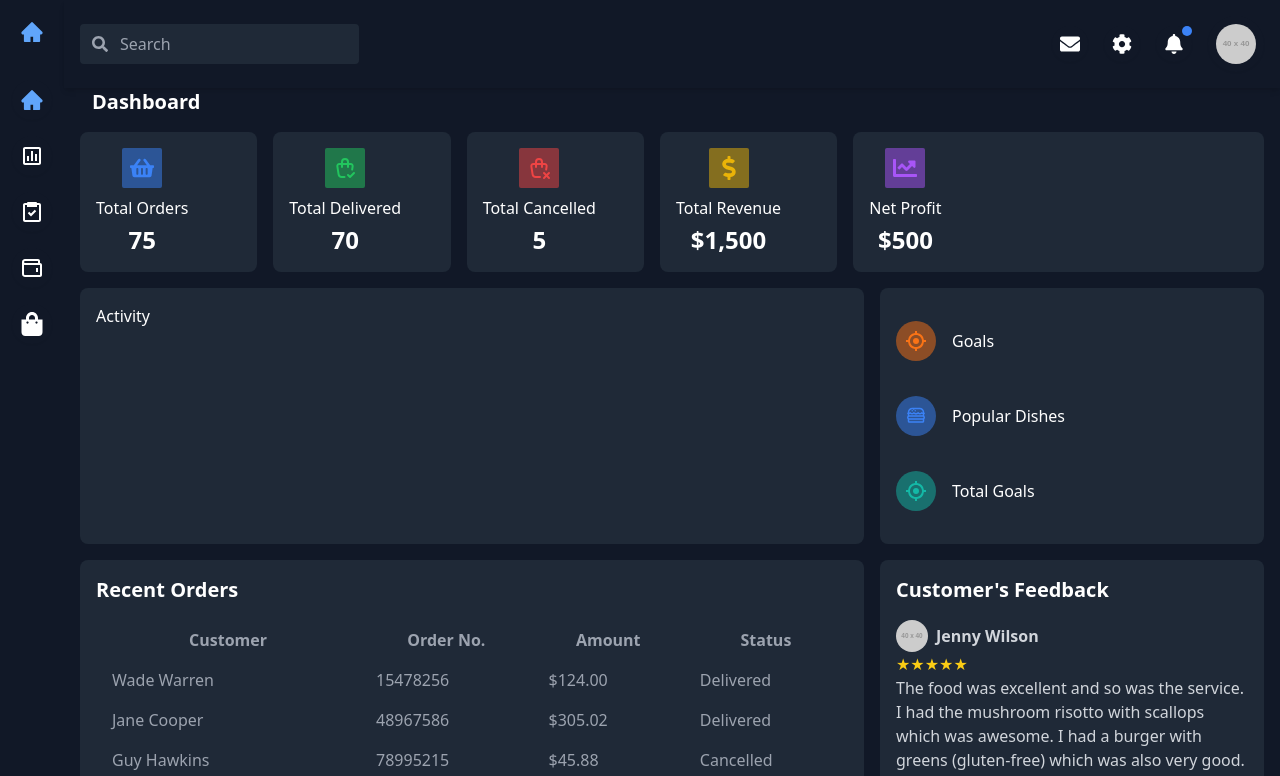
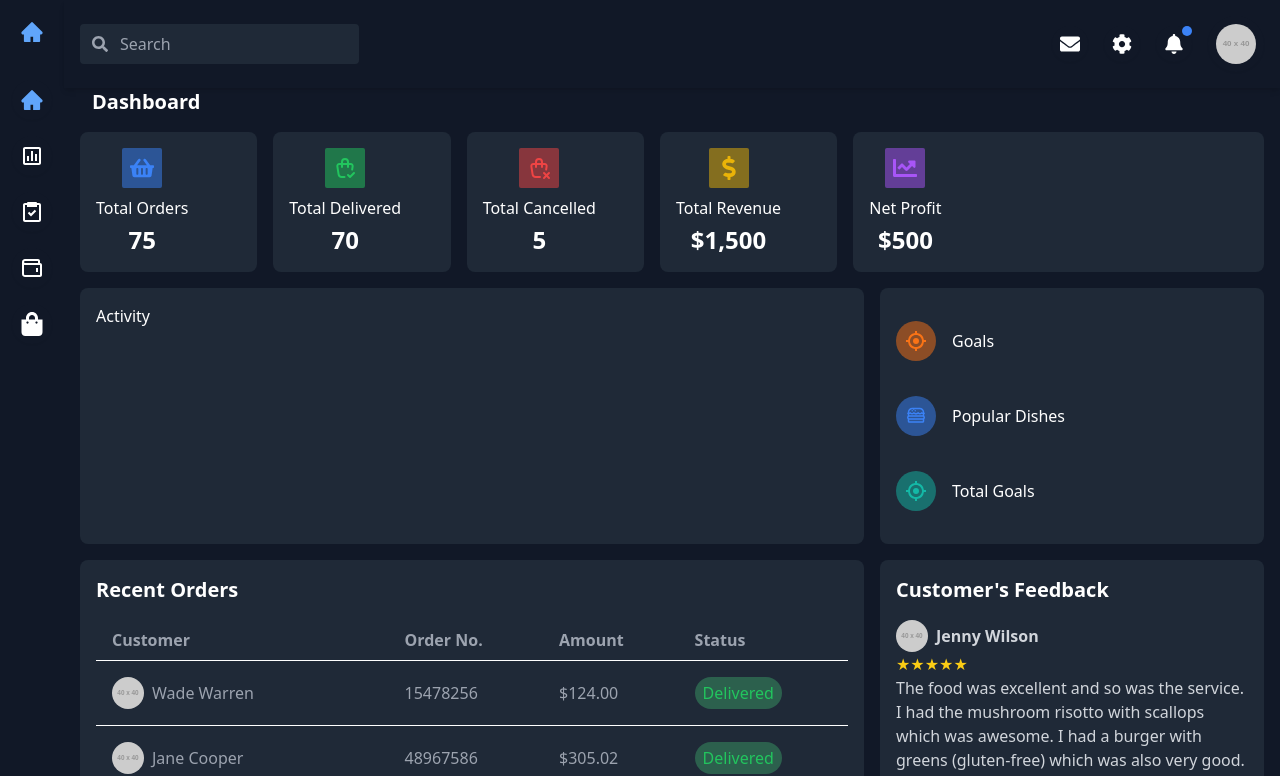
Before and after one commit to yeshu10/Dashboard, a React (Vite) app in the folder dashboard/: page / in a window 1280 px wide. Shown: the top 776 px of the page. Built offline with nearby package versions, Linux system fonts and the light colour scheme.

Commit message:
Recent order fixed

```diff
--- a/dashboard/src/components/RecentOrders.jsx
+++ b/dashboard/src/components/RecentOrders.jsx
@@ -1,13 +1,26 @@
 import React from 'react';
 
 const orders = [
-  { customer: 'Wade Warren', orderNo: '15478256', amount: '$124.00', status: 'Delivered' },
-  { customer: 'Jane Cooper', orderNo: '48967586', amount: '$305.02', status: 'Delivered' },
-  { customer: 'Guy Hawkins', orderNo: '78995215', amount: '$45.88', status: 'Cancelled' },
-  { customer: 'Kristin Watson', orderNo: '20967532', amount: '$65.00', status: 'Pending' },
-  { customer: 'Cody Fisher', orderNo: '95715620', amount: '$545.00', status: 'Delivered' },
-  { customer: 'Savannah Nguyen', orderNo: '78514568', amount: '$128.20', status: 'Delivered' },
+  { customer: 'Wade Warren', orderNo: '15478256', amount: '$124.00', status: 'Delivered', image: 'https://via.placeholder.com/40' },
+  { customer: 'Jane Cooper', orderNo: '48967586', amount: '$305.02', status: 'Delivered', image: 'https://via.placeholder.com/40' },
+  { customer: 'Guy Hawkins', orderNo: '78995215', amount: '$45.88', status: 'Cancelled', image: 'https://via.placeholder.com/40' },
+  { customer: 'Kristin Watson', orderNo: '20967532', amount: '$65.00', status: 'Pending', image: 'https://via.placeholder.com/40' },
+  { customer: 'Cody Fisher', orderNo: '95715620', amount: '$545.00', status: 'Delivered', image: 'https://via.placeholder.com/40' },
+  { customer: 'Savannah Nguyen', orderNo: '78514568', amount: '$128.20', status: 'Delivered', image: 'https://via.placeholder.com/40' },
 ];
+
+const getStatusClasses = (status) => {
+  switch (status) {
+    case 'Pending':
+      return 'text-red-500 bg-red-400 bg-opacity-30';
+    case 'Cancelled':
+      return 'text-red-500 bg-red-400 bg-opacity-30';
+    case 'Delivered':
+      return 'text-green-500 bg-green-400 bg-opacity-30';
+    default:
+      return '';
+  }
+};
 
 const RecentOrders = () => {
   return (
@@ -17,19 +30,26 @@ const RecentOrders = () => {
         <table className="min-w-full text-gray-400">
           <thead>
             <tr>
-              <th className="py-2 px-4">Customer</th>
-              <th className="py-2 px-4">Order No.</th>
-              <th className="py-2 px-4">Amount</th>
-              <th className="py-2 px-4">Status</th>
+              <th className="py-2 px-4 text-left border-b border-white">Customer</th>
+              <th className="py-2 px-4 text-left border-b border-white">Order No.</th>
+              <th className="py-2 px-4 text-left border-b border-white">Amount</th>
+              <th className="py-2 px-4 text-left border-b border-white">Status</th>
             </tr>
           </thead>
           <tbody>
             {orders.map((order, index) => (
-              <tr key={index}>
-                <td className="py-2 px-4">{order.customer}</td>
-                <td className="py-2 px-4">{order.orderNo}</td>
-                <td className="py-2 px-4">{order.amount}</td>
-                <td className="py-2 px-4">{order.status}</td>
+              <tr key={index} className="border-b border-white">
+                <td className="py-4 px-4 flex items-center">
+                  <img src={order.image} alt={order.customer} className="w-8 h-8 rounded-full mr-2" />
+                  {order.customer}
+                </td>
+                <td className="py-4 px-4">{order.orderNo}</td>
+                <td className="py-4 px-4">{order.amount}</td>
+                <td className="py-4 px-4">
+                  <span className={`inline-block px-2 py-1 rounded-full ${getStatusClasses(order.status)}`}>
+                    {order.status}
+                  </span>
+                </td>
               </tr>
             ))}
           </tbody>
```
